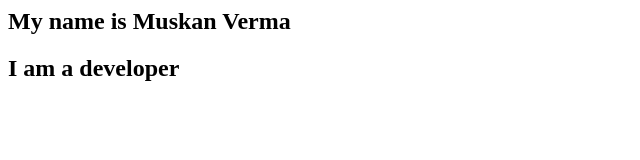
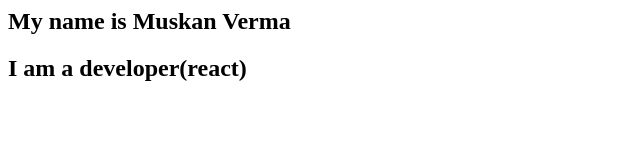
Before and after one commit to MUVERMA29/Localrepo, a plain HTML site: page index.html in a window 1280 px wide. Shown: the full height of the page, 0-640 px from the left. Drawn offline with Linux system fonts and the light colour scheme.

Commit message:
add react

```diff
--- a/index.html
+++ b/index.html
@@ -1,2 +1,2 @@
 <h2>My name is Muskan Verma</h2>
-<h2>I am a developer</h2>
+<h2>I am a developer(react)</h2>
```
